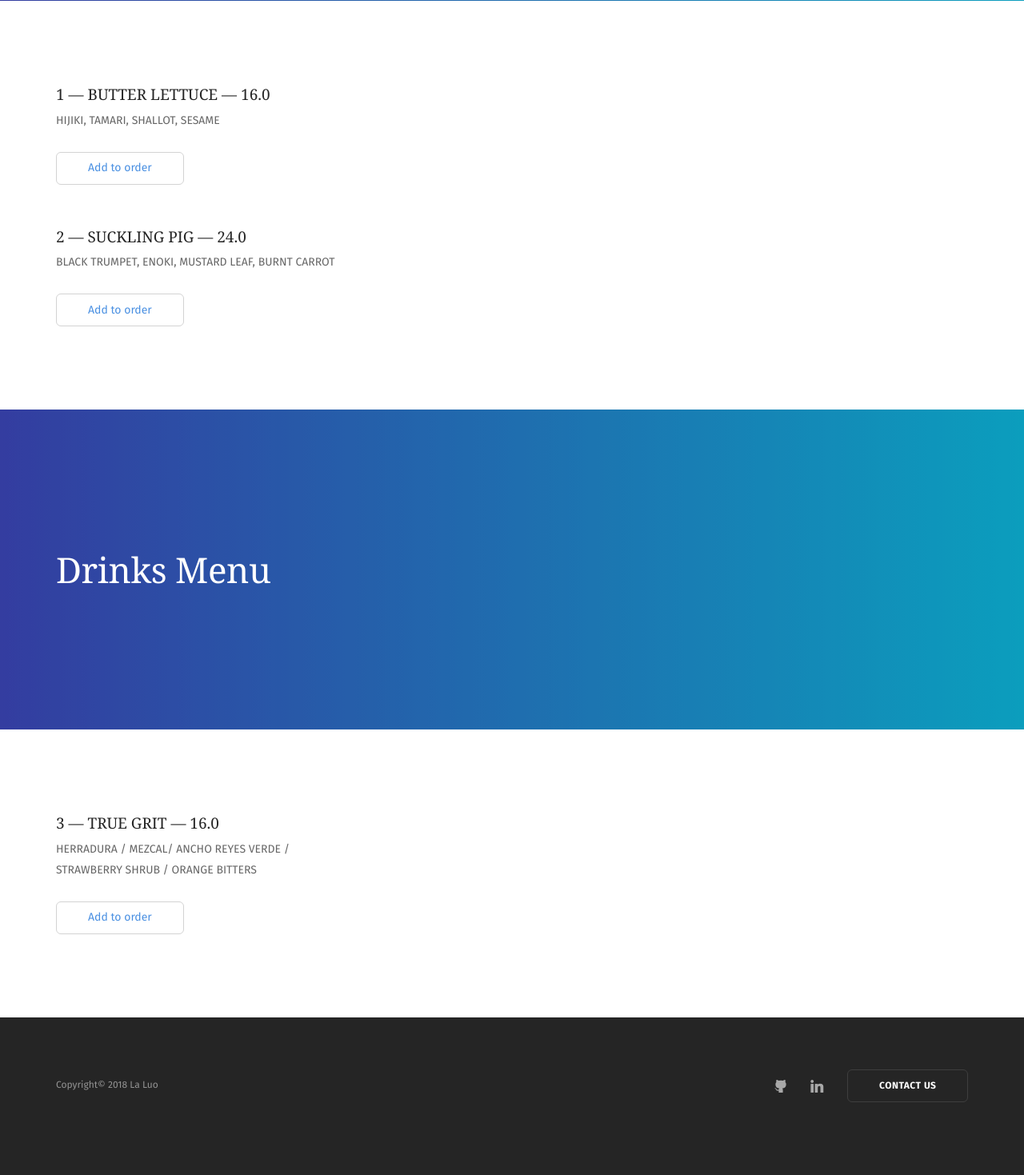
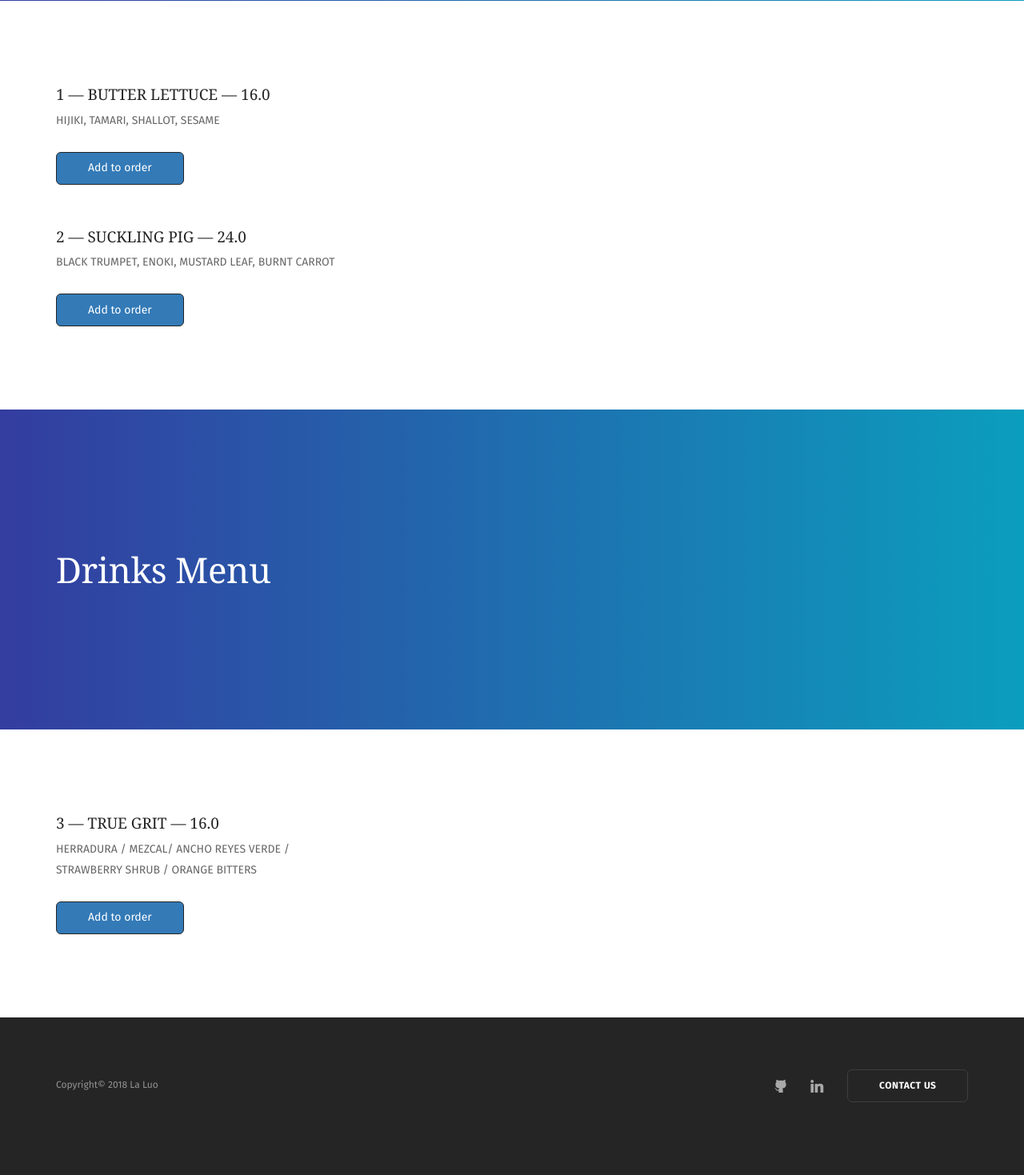
Before and after one commit to la-luo/text-to-order-django, a Django app: page /menu-mobile/1/ in a window 1280 px wide. Shown: the part 1334-2803 px from the top of the page at 80% size. Run offline with Django 3.2, Linux system fonts and the light colour scheme; data comes from the database, SQL or seed files in the repository; some web fonts are replaced.

Commit message:
fixed button color

```diff
--- a/canteen/templates/canteen/menu_mobile.html
+++ b/canteen/templates/canteen/menu_mobile.html
@@ -98,7 +98,7 @@
                                 <p>
                                     {{ each.description }}
                                 </p>
-                                <a class="btn btn-is-dark" href="sms:12175744192;?&body=Add {{each.num}}">Add to order</a>
+                                <a class="btn btn-primary" href="sms:12175744192;?&body=Add {{each.num}}">Add to order</a>
                             </div>
                             {% endif %}
                             {% endfor %}
```
